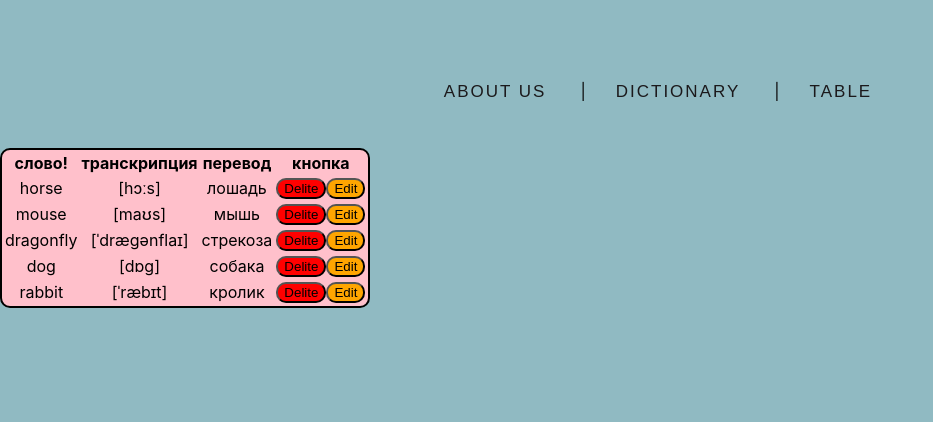
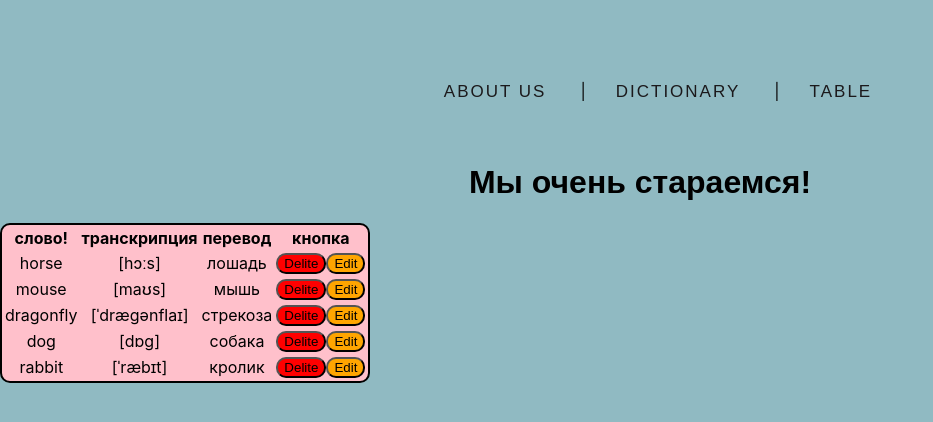
Before and after one commit to galya-cmd/-cards, a React (Create React App) app in the folder dictionary/: page /about in a window 1280 px wide. Shown: the top 422 px of the page, without its empty margins (0-933 px from the left). Built offline with nearby package versions, Linux system fonts and the light colour scheme.

Commit message:
доработала header

```diff
--- a/dictionary/src/App.js
+++ b/dictionary/src/App.js
@@ -7,6 +7,7 @@ import Header from "./components/header";
 import About from './components/about';
 import WordList from './components/wordlist';
 import data from './components/data';
+import Error from './components/error';
 
 
 
@@ -26,8 +27,9 @@ function App() {
       <Route path='/wordlist' element={<WordList data={data}/>}></Route>
 
         <Route path='/dictionary'element={<Cardlist data={data}/>}></Route>
-        <Route  path='/about' element={<WordList data={data} />} ></Route>
+        <Route  path='/about' element={<About />} ></Route>
 
+        <Route path= "*" element={Error}/>
 
 
 
--- a/dictionary/src/components/about.jsx
+++ b/dictionary/src/components/about.jsx
@@ -1,7 +1,11 @@
+import WordList from "./wordlist";
+
 function About() {
     return (
         <>
+
         <h1>Мы очень стараемся!</h1>
+        <WordList/>
 
         </>
     )
--- /dev/null
+++ b/dictionary/src/components/error.jsx
@@ -0,0 +1,9 @@
+function Error (){
+    return (
+        <>
+        <h1>404 Page Not Found</h1>
+        </>
+    )
+}
+
+export default Error;
```
